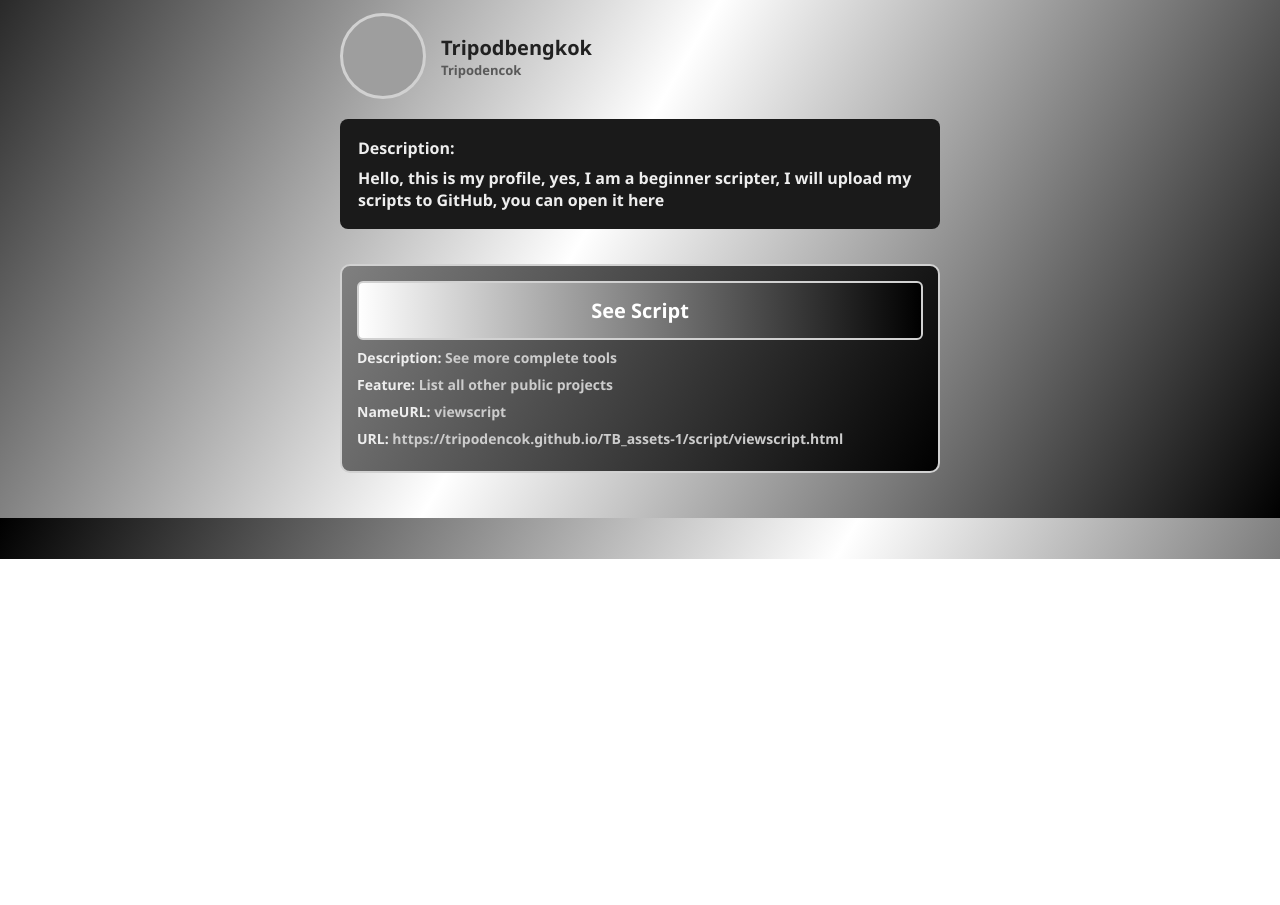
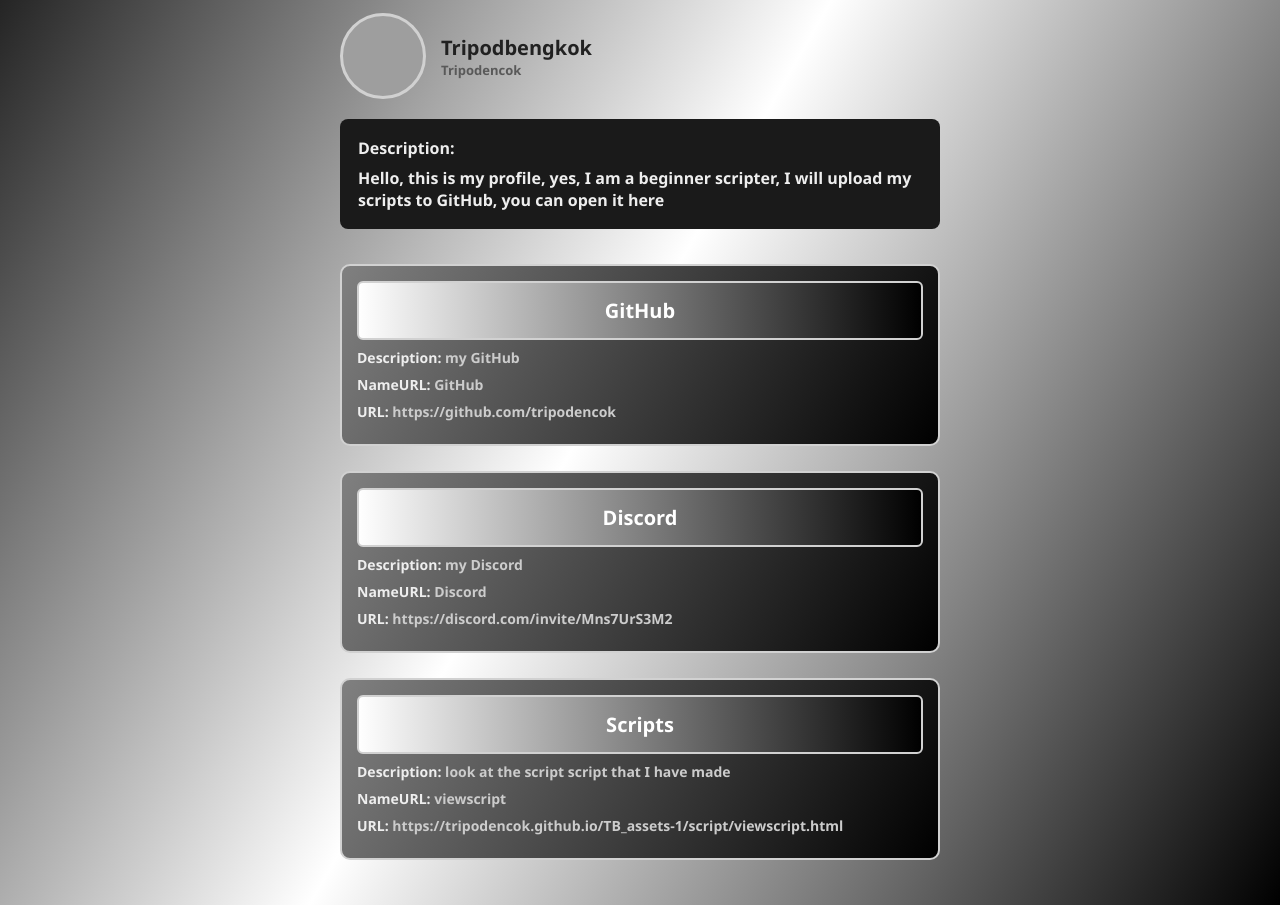
Before and after one commit to tripodencok/Tripodencok-Profile, a plain HTML site: page index.html in a window 1280 px wide. Shown: the part 241-1146 px from the top of the page. Before the commit the page ends 800 px from the top, so only its background shows below. Drawn offline with Linux system fonts and the light colour scheme; grey boxes are pictures that could not be loaded.

Commit message:
Update index.html

```diff
--- a/index.html
+++ b/index.html
@@ -127,11 +127,29 @@
     </div>
 
     <!-- web -->
+
+            <div class="web">
+      <a href="https://github.com/tripodencok" class="web-btn" target="_blank">GitHub</a>
+      <div class="web-info">
+        <p><strong>Description:</strong> my GitHub</p>
+        <p><strong>NameURL:</strong> GitHub</p>
+        <p><strong>URL:</strong> https://github.com/tripodencok</p>
+      </div>
+    </div>
+
     <div class="web">
-      <a href="https://tripodencok.github.io/TB_assets-1/script/viewscript.html" class="web-btn" target="_blank">See Script</a>
+      <a href="https://discord.com/invite/Mns7UrS3M2" class="web-btn" target="_blank">Discord</a>
       <div class="web-info">
-        <p><strong>Description:</strong> See more complete tools</p>
-        <p><strong>Feature:</strong> List all other public projects</p>
+        <p><strong>Description:</strong> my Discord</p>
+        <p><strong>NameURL:</strong> Discord</p>
+        <p><strong>URL:</strong> https://discord.com/invite/Mns7UrS3M2</p>
+      </div>
+    </div>
+
+    <div class="web">
+      <a href="https://tripodencok.github.io/TB_assets-1/script/viewscript.html" class="web-btn" target="_blank">Scripts</a>
+      <div class="web-info">
+        <p><strong>Description:</strong> look at the script script that I have made</p>
         <p><strong>NameURL:</strong> viewscript</p>
         <p><strong>URL:</strong> https://tripodencok.github.io/TB_assets-1/script/viewscript.html</p>
       </div>
```
